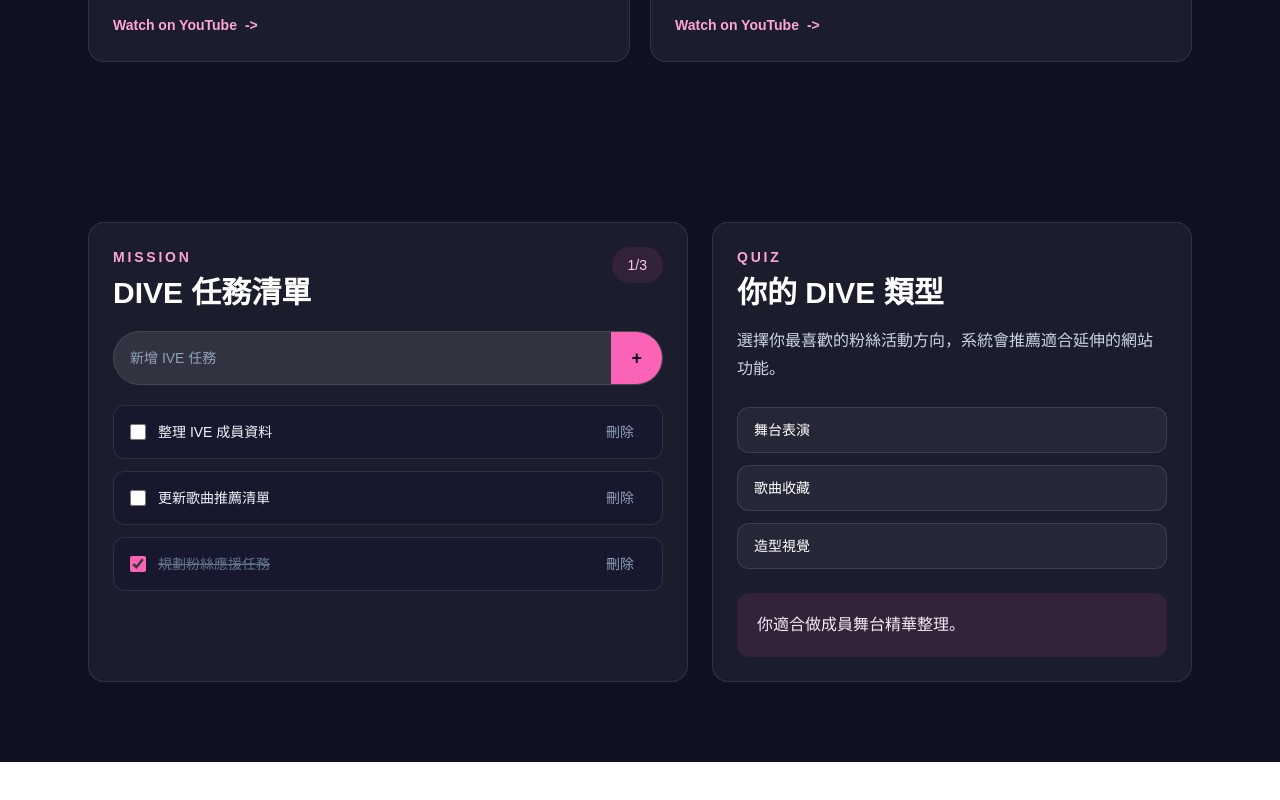
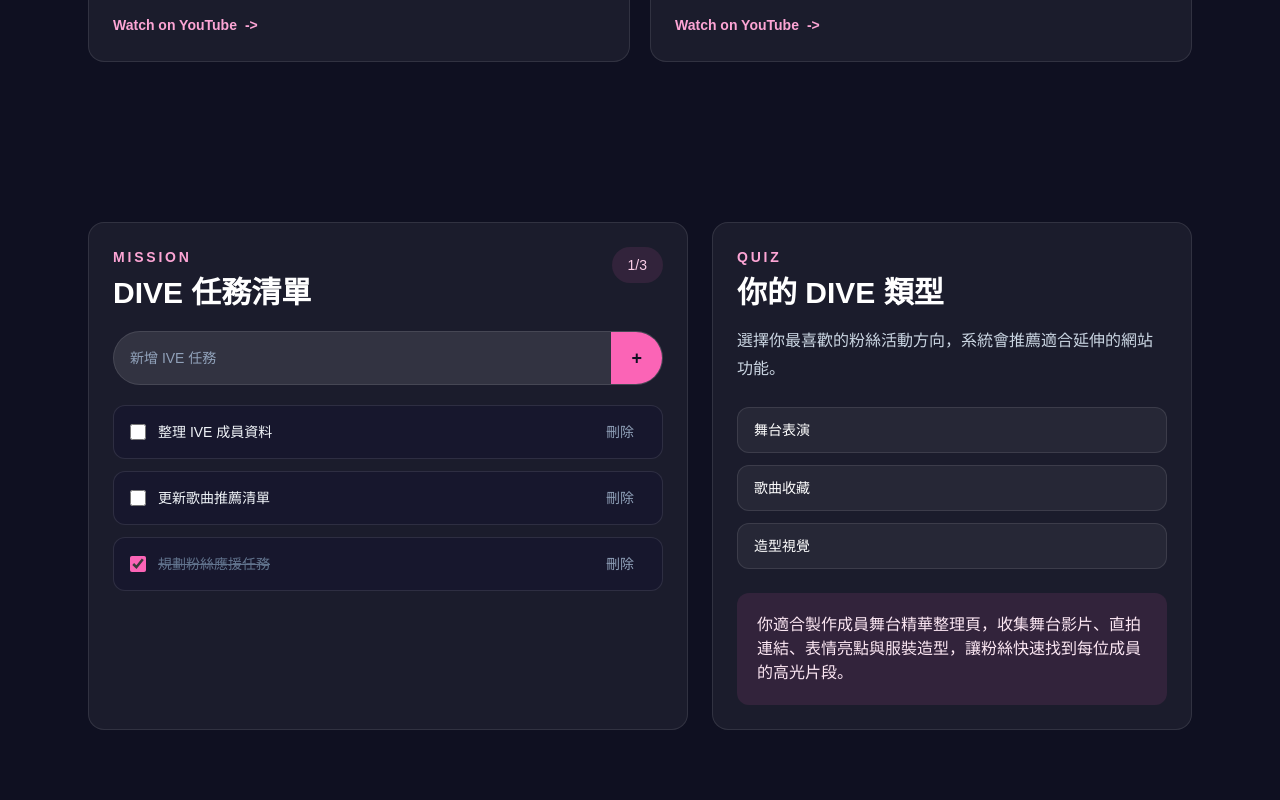
Before and after one commit to brian-kai/my-portfolio, a Next.js app: page /ive in a window 1280 px wide. Shown: the part 2340-3140 px from the top of the page. Before the commit the page ends 3102 px from the top, so only its background shows below. Built offline with nearby package versions, Linux system fonts and the light colour scheme.

Commit message:
update portfolio

```diff
--- a/app/ive/page.tsx
+++ b/app/ive/page.tsx
@@ -94,17 +94,29 @@
   { id: 3, text: "規劃粉絲應援任務", done: true },
 ];
 
-const quizOptions = [
-  { label: "舞台表演", result: "你適合做成員舞台精華整理。" },
-  { label: "歌曲收藏", result: "你適合做 IVE 歌曲推薦與播放清單。" },
-  { label: "造型視覺", result: "你適合設計回歸概念與相簿頁。" },
+const websiteQuizOptions = [
+  {
+    label: "舞台表演",
+    result:
+      "你適合製作成員舞台精華整理頁，收集舞台影片、直拍連結、表情亮點與服裝造型，讓粉絲快速找到每位成員的高光片段。",
+  },
+  {
+    label: "歌曲收藏",
+    result:
+      "你適合製作 IVE 歌曲收藏頁，整理 MV、專輯資訊、推薦曲目與 YouTube 連結，也可以加入個人播放清單或歌曲心得。",
+  },
+  {
+    label: "造型視覺",
+    result:
+      "你適合製作成員造型圖鑑頁，整理專輯概念照、舞台穿搭、髮型變化與視覺主題，做成適合瀏覽與收藏的圖像型網站。",
+  },
 ];
 
 export default function IvePage() {
   const [selectedMember, setSelectedMember] = useState(members[0]);
   const [tasks, setTasks] = useState(starterTasks);
   const [text, setText] = useState("");
-  const [quizResult, setQuizResult] = useState(quizOptions[0].result);
+  const [quizResult, setQuizResult] = useState(websiteQuizOptions[0].result);
 
   const completedCount = useMemo(
     () => tasks.filter((task) => task.done).length,
@@ -416,7 +428,7 @@
           </p>
 
           <div className="mt-6 grid gap-3">
-            {quizOptions.map((option) => (
+            {websiteQuizOptions.map((option) => (
               <button
                 key={option.label}
                 type="button"
```
